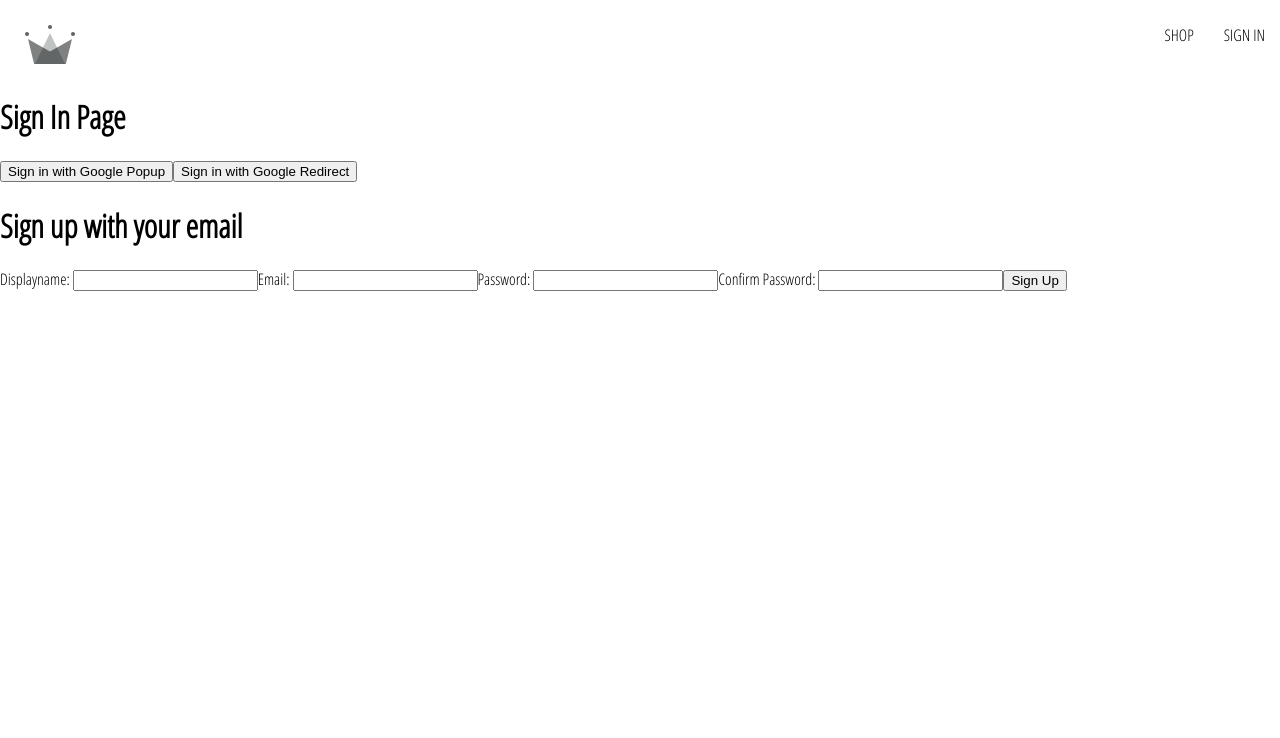
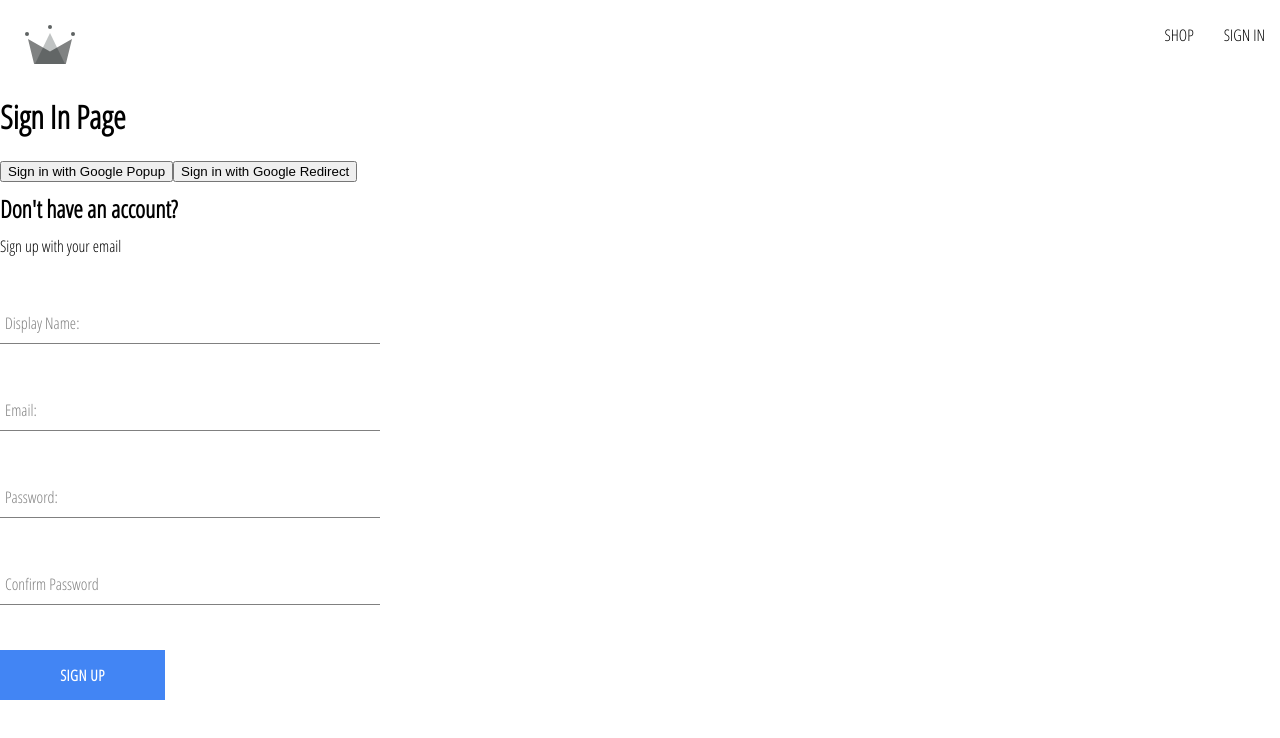
Before and after one commit to maricelmb/E-Commerce, a React (Create React App) app: page /sign-in in a window 1280 px wide. Shown: the top 738 px of the page. Built offline with nearby package versions, Linux system fonts and the light colour scheme.

Commit message:
sign up form styling

```diff
--- /dev/null
+++ b/src/components/button/button.component.jsx
@@ -0,0 +1,19 @@
+import "./button.styles.scss";
+
+const BUTTON_TYPE_CLASSES = {
+  google: "google-sign-in",
+  inverted: "inverted",
+};
+
+const Button = ({ children, buttonType, ...otherProps }) => {
+  return (
+    <button
+      className={`button-container ${BUTTON_TYPE_CLASSES[buttonType]}`}
+      {...otherProps}
+    >
+      {children}
+    </button>
+  );
+};
+
+export default Button;
--- /dev/null
+++ b/src/components/button/button.styles.scss
@@ -0,0 +1,46 @@
+.button-container {
+  min-width: 165px;
+  width: auto;
+  height: 50px;
+  letter-spacing: 0.5px;
+  line-height: 50px;
+  padding: 0 35px 0 35px;
+  font-size: 15px;
+  background-color: black;
+  color: white;
+  text-transform: uppercase;
+  font-family: 'Open Sans Condensed';
+  font-weight: bolder;
+  border: none;
+  cursor: pointer;
+  display: flex;
+  justify-content: center;
+
+  &:hover {
+    background-color: white;
+    color: black;
+    border: 1px solid black;
+  }
+
+  &.google-sign-in {
+    background-color: #4285f4;
+    color: white;
+
+    &:hover {
+      background-color: #357ae8;
+      border: none;
+    }
+  }
+
+  &.inverted {
+    background-color: white;
+    color: black;
+    border: 1px solid black;
+
+    &:hover {
+      background-color: black;
+      color: white;
+      border: none;
+    }
+  }
+}
--- /dev/null
+++ b/src/components/form-input/form-input.component.jsx
@@ -0,0 +1,37 @@
+import "./form-input.styles.scss";
+
+// const FormInput = ({ label, inputOptions }) => {
+//   return (
+//     <div className="group">
+//       <input className="form-input" {...inputOptions} />
+//       {label && (
+//         <label
+//           className={`${
+//             inputOptions.value.length? "shrink" : ""
+//           } form-input-label`}
+//         >
+//           {label}
+//         </label>
+//       )}
+//     </div>
+//   );
+// };
+
+const FormInput = ({ label, ...otherProps }) => {
+  return (
+    <div className="group">
+      <input className="form-input" {...otherProps} />
+      {label && (
+        <label
+          className={`${
+            otherProps.value.length > 0 ? "shrink" : ""
+          } form-input-label`}
+        >
+          {label}
+        </label>
+      )}
+    </div>
+  );
+};
+
+export default FormInput;
--- /dev/null
+++ b/src/components/form-input/form-input.styles.scss
@@ -0,0 +1,54 @@
+$sub-color: grey;
+$main-color: black;
+
+@mixin shrinkLabel {
+  top: -14px;
+  font-size: 12px;
+  color: $main-color;
+}
+
+.group {
+  position: relative;
+  margin: 45px 0;
+
+  .form-input {
+    background: none;
+    background-color: white;
+    color: $sub-color;
+    font-size: 18px;
+    padding: 10px 10px 10px 5px;
+    display: block;
+    width: 100%;
+    border: none;
+    border-radius: 0;
+    border-bottom: 1px solid $sub-color;
+    margin: 25px 0;
+
+    &:focus {
+      outline: none;
+    }
+
+    &:focus ~ .form-input-label {
+      @include shrinkLabel();
+    }
+  }
+
+  input[type="password"] {
+    letter-spacing: 0.3em;
+  }
+
+  .form-input-label {
+    color: $sub-color;
+    font-size: 16px;
+    font-weight: normal;
+    position: absolute;
+    pointer-events: none;
+    left: 5px;
+    top: 10px;
+    transition: 300ms ease all;
+
+    &.shrink {
+      @include shrinkLabel();
+    }
+  }
+}
--- a/src/components/sign-up-form/sign-up-form.component.jsx
+++ b/src/components/sign-up-form/sign-up-form.component.jsx
@@ -1,6 +1,12 @@
 import { async } from "@firebase/util";
 import { useEffect, useState } from "react";
-import { createAuthUserWithEmailAndPassword, createUserDocumentFromAuth } from "../../utils/firebase/firebase.utils";
+import FormInput from "../form-input/form-input.component";
+import {
+  createAuthUserWithEmailAndPassword,
+  createUserDocumentFromAuth,
+} from "../../utils/firebase/firebase.utils";
+import "./sign-up-form.styles.scss";
+import Button from "../button/button.component";
 
 const defaultFormFields = {
   displayName: "",
@@ -13,36 +19,36 @@
   const [formFields, setFormFields] = useState(defaultFormFields);
   const { displayName, email, password, confirmPassword } = formFields;
 
-  const resetFormFields = () =>{
+  const resetFormFields = () => {
     setFormFields(defaultFormFields);
-  }
+  };
 
   console.log(formFields);
 
-  const handleSubmit = async(event) => {
+  const handleSubmit = async (event) => {
     event.preventDefault();
 
-    if(password !== confirmPassword){
+    if (password !== confirmPassword) {
       alert("Password do not match.");
       return;
     }
 
     try {
-      const {user} = await createAuthUserWithEmailAndPassword(email, password);
+      const { user } = await createAuthUserWithEmailAndPassword(
+        email,
+        password
+      );
       console.log(user);
 
-      await createUserDocumentFromAuth(user, {displayName});
+      await createUserDocumentFromAuth(user, { displayName });
       resetFormFields();
     } catch (error) {
-
       if (error.code === "auth/email-already-in-use") {
         alert("Cannot create user, email is already in use.");
       } else {
-        console.log('user creation: ', error);
+        console.log("user creation: ", error);
       }
-
     }
-
 
     // if (formFields.password === formFields.confirmPassword) {
     //   const createdUser = createAuthUserWithEmailAndPassword(
@@ -60,46 +66,60 @@
   };
 
   return (
-    <div>
-      <h1>Sign up with your email</h1>
+    <div className="sign-up-container">
+      <h2>Don't have an account?</h2>
+      <span>Sign up with your email</span>
       <form onSubmit={handleSubmit}>
-        <label>Displayname: </label>
-        <input
+        {/* <FormInput
+          label="Display Name"
+          inputOptions={{
+            type: "text",
+            required: true,
+            onChange: handleChange,
+            name: "displayName",
+            value: displayName
+          }}
+        ></FormInput> */}
+
+        <FormInput
+          label="Display Name: "
           type="text"
           required
           onChange={handleChange}
           name="displayName"
           value={displayName}
-        ></input>
+        ></FormInput>
 
-        <label>Email: </label>
-        <input
+        <FormInput
+          label="Email: "
           type="email"
           required
           onChange={handleChange}
           name="email"
           value={email}
-        ></input>
+        ></FormInput>
 
-        <label>Password: </label>
-        <input
+        <FormInput
+          label="Password:"
           type="password"
           required
           onChange={handleChange}
           name="password"
           value={password}
-        ></input>
+        ></FormInput>
 
-        <label>Confirm Password: </label>
-        <input
+        <FormInput
+          label="Confirm Password"
           type="password"
           required
           onChange={handleChange}
           name="confirmPassword"
           value={confirmPassword}
-        ></input>
+        ></FormInput>
 
-        <button type="submit">Sign Up</button>
+        <Button buttonType="google" type="submit">
+          Sign Up
+        </Button>
       </form>
     </div>
   );
--- /dev/null
+++ b/src/components/sign-up-form/sign-up-form.styles.scss
@@ -0,0 +1,9 @@
+.sign-up-container{
+    display: flex;
+    flex-direction: column;
+    width: 380px;
+
+    h2{
+        margin: 10px 0;
+    }
+}
```
